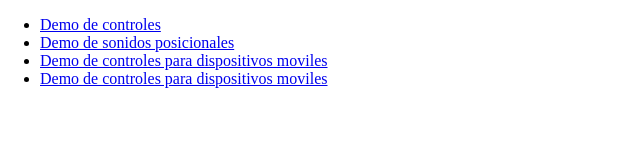
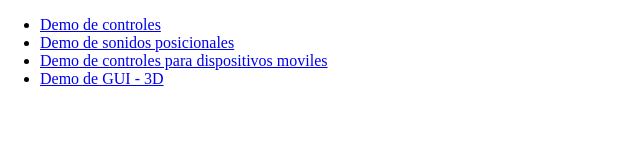
Before and after one commit to KharleannCF/PomodoroClock, a plain HTML site: page solar/intro.html in a window 1280 px wide. Shown: the whole page, without its empty margins (0-640 px from the left). Drawn offline with Linux system fonts and the light colour scheme.

Commit message:
Update intro.html

```diff
--- a/solar/intro.html
+++ b/solar/intro.html
@@ -9,7 +9,7 @@
 		<li><a href="./controles/index.html">Demo de controles</a></li>
 		<li><a href="./sonidos/index.html">Demo de sonidos posicionales</a></li>
 		<li><a href="./controlesMoviles/index.html">Demo de controles para dispositivos moviles</a></li>
-		<li><a href="./gui/index.html">Demo de controles para dispositivos moviles</a></li>
+		<li><a href="./gui/index.html">Demo de GUI - 3D</a></li>
 	</ul>
 </body>
 </html>
```
